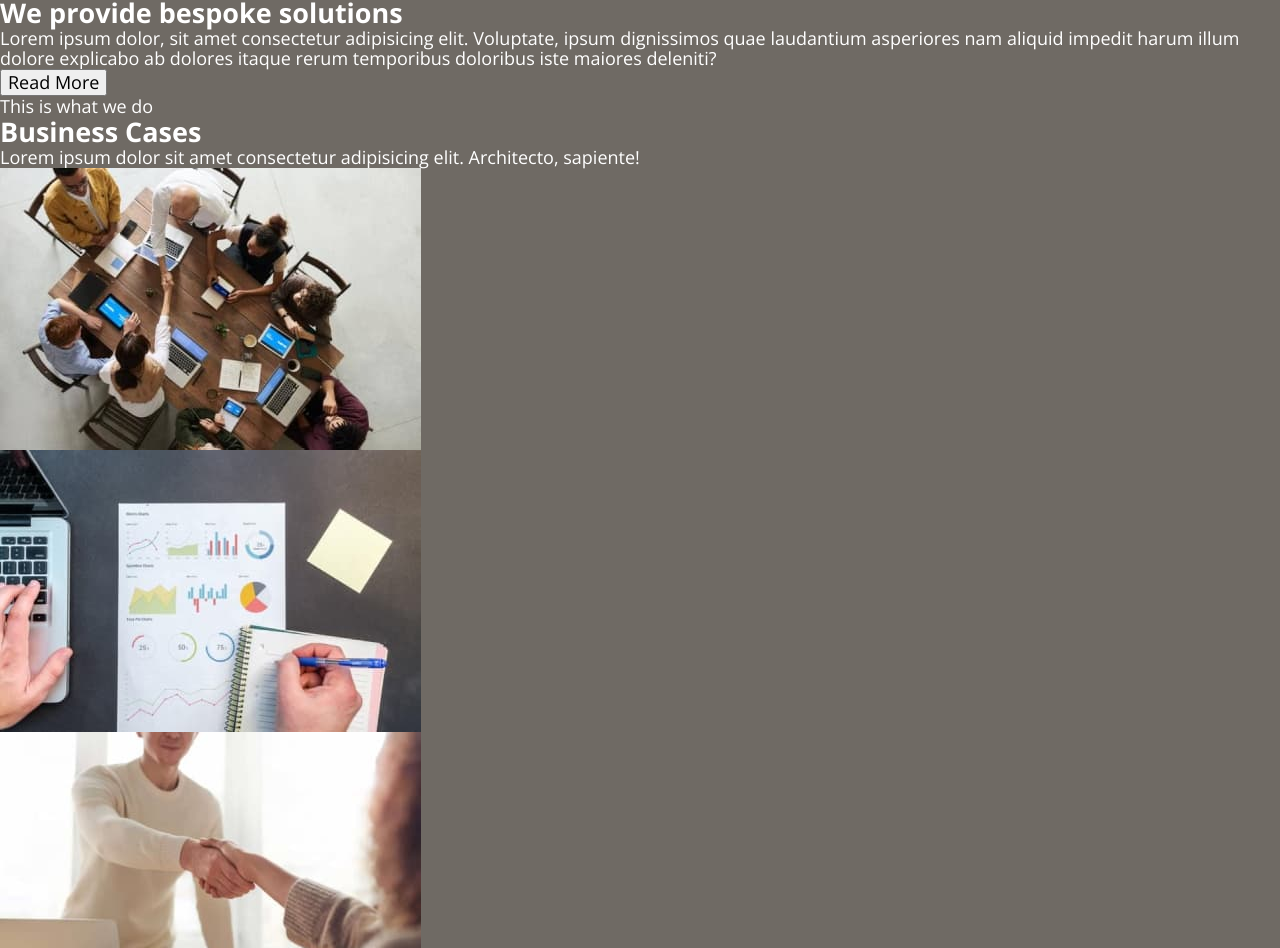
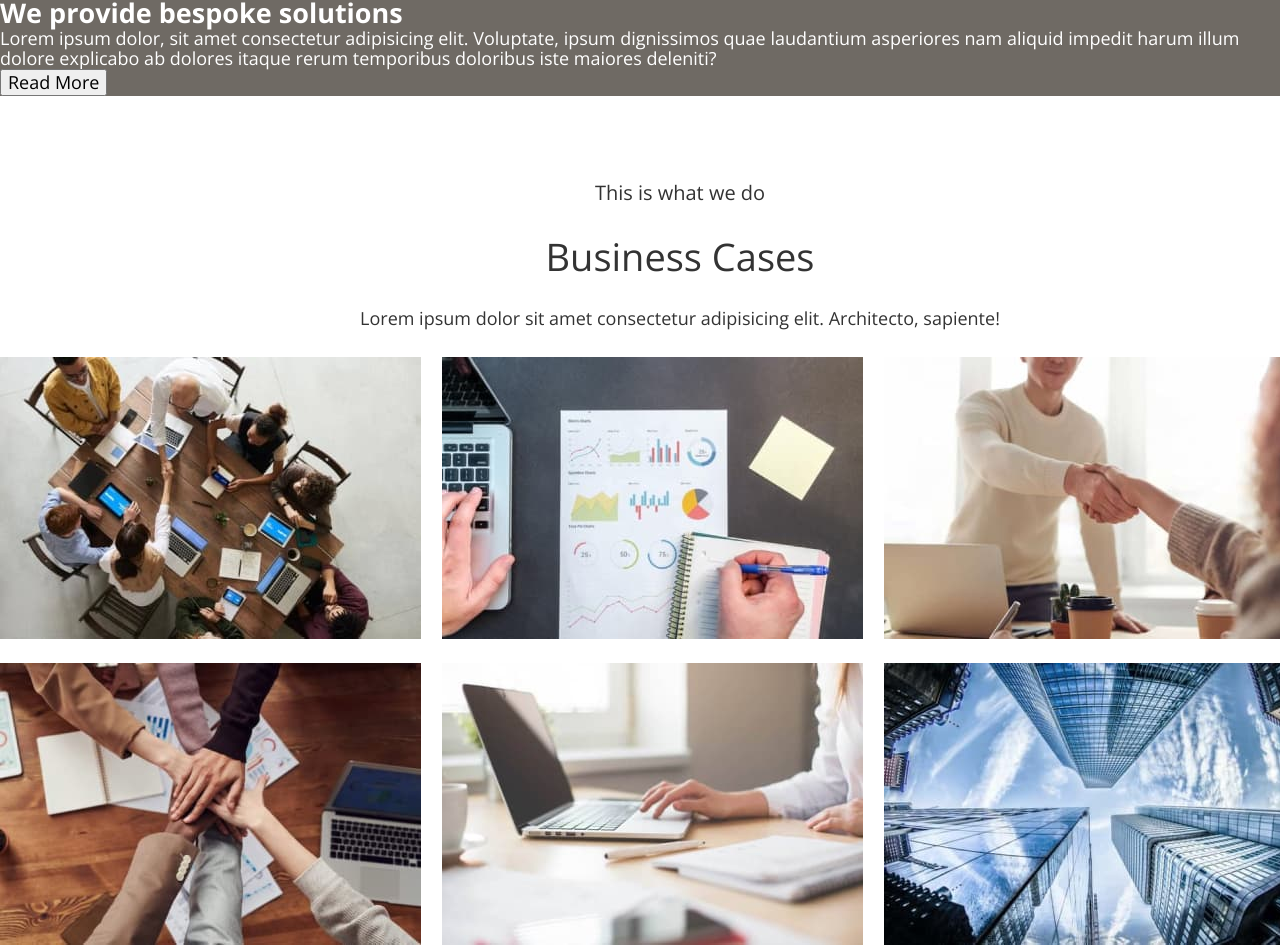
Before and after one commit to kashirin-olexsandr/blended-106_7-8, a plain HTML site: page index.html in a window 1280 px wide. Shown: the part 1233-2181 px from the top of the page. Drawn offline with nearby package versions, Linux system fonts and the light colour scheme.

Commit message:
add styles to cases

```diff
--- a/css/styles.css
+++ b/css/styles.css
@@ -105,3 +105,48 @@ img {
   border-radius: 5px;
   border: none;
 }
+
+.cases {
+  background: #fff;
+}
+
+.container-cases {
+  padding: 80px 0;
+}
+
+.cases-wrap {
+  display: flex;
+  flex-direction: column;
+  gap: 24px;
+  margin-bottom: 24px;
+}
+
+.cases-subtitle {
+  font-size: 20px;
+  line-height: 1.65;
+  text-align: center;
+  color: #333;
+}
+.cases-title {
+  font-weight: 300;
+  font-size: 38px;
+  line-height: 1.26;
+  text-align: center;
+  color: #333;
+}
+.cases-text {
+  font-size: 18px;
+  line-height: 1.57;
+  text-align: center;
+  color: #333;
+}
+.cases-list {
+  display: flex;
+  flex-wrap: wrap;
+  flex-basis: calc((100% - 2 * 21px) / 3);
+  gap: 24px 21px;
+}
+.cases-list-item {
+}
+.cases-img {
+}
--- a/index.html
+++ b/index.html
@@ -69,56 +69,66 @@
         </p>
         <button type="button">Read More</button>
       </section>
-      <section id="cases">
-        <p>This is what we do</p>
-        <h2>Business Cases</h2>
-        <p>
-          Lorem ipsum dolor sit amet consectetur adipisicing elit. Architecto,
-          sapiente!
+
+      <section class="cases" id="cases">
+        <div class="container-cases container">
+          <div class="cases-wrap">
+            <p class="cases-subtitle">This is what we do</p>
+            <h2 class="cases-title">Business Cases</h2>
+            <p class="cases-text">
+              Lorem ipsum dolor sit amet consectetur adipisicing elit.
+              Architecto, sapiente!
             </p>
-        <ul>
-          <li>
+          </div>
+          <ul class="cases-list">
+            <li class="cases-list-item">
               <img
+                class="cases-img"
                 src="./images/img_meeting1.jpg"
                 alt="meeting 1"
                 width="421"
                 height="282"
               />
             </li>
-          <li>
+            <li class="cases-list-item">
               <img
+                class="cases-img"
                 src="./images/img_graphs.jpg"
                 alt="graphs"
                 width="421"
                 height="282"
               />
             </li>
-          <li>
+            <li class="cases-list-item">
               <img
+                class="cases-img"
                 src="./images/img_meeting2.jpg"
                 alt="meeting 2"
                 width="421"
                 height="282"
               />
             </li>
-          <li>
+            <li class="cases-list-item">
               <img
+                class="cases-img"
                 src="./images/img_meeting3.jpg"
                 alt="meeting 3"
                 width="421"
                 height="282"
               />
             </li>
-          <li>
+            <li class="cases-list-item">
               <img
+                class="cases-img"
                 src="./images/img_working.jpg"
                 alt="working"
                 width="421"
                 height="282"
               />
             </li>
-          <li>
+            <li class="cases-list-item">
               <img
+                class="cases-img"
                 src="./images/img_business_center.jpg"
                 alt="business center"
                 width="421"
@@ -126,7 +136,9 @@
               />
             </li>
           </ul>
+        </div>
       </section>
+
       <section id="post">
         <p>April 16 2020</p>
         <h2>Blog Post One</h2>
```
Lines whose indentation alone changed are shown as unchanged.
